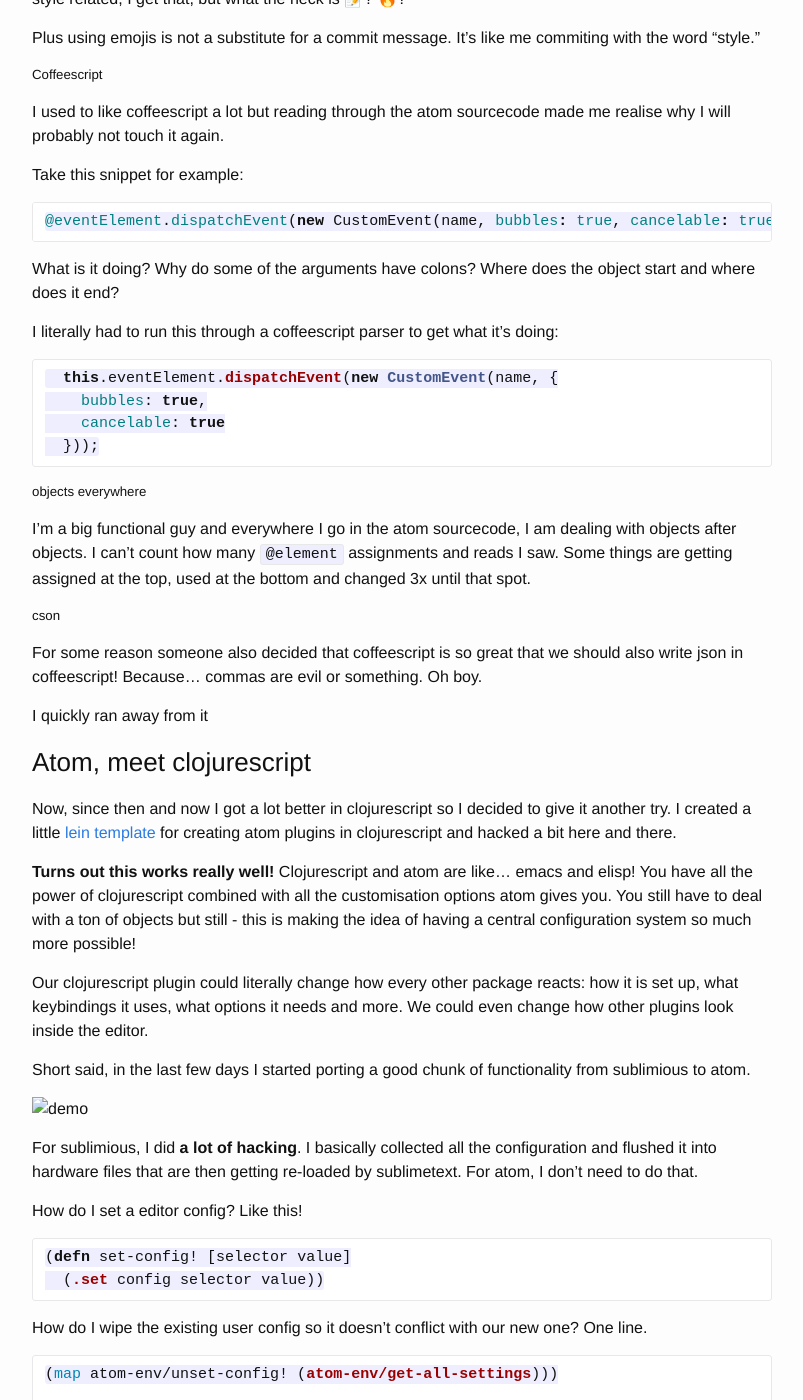
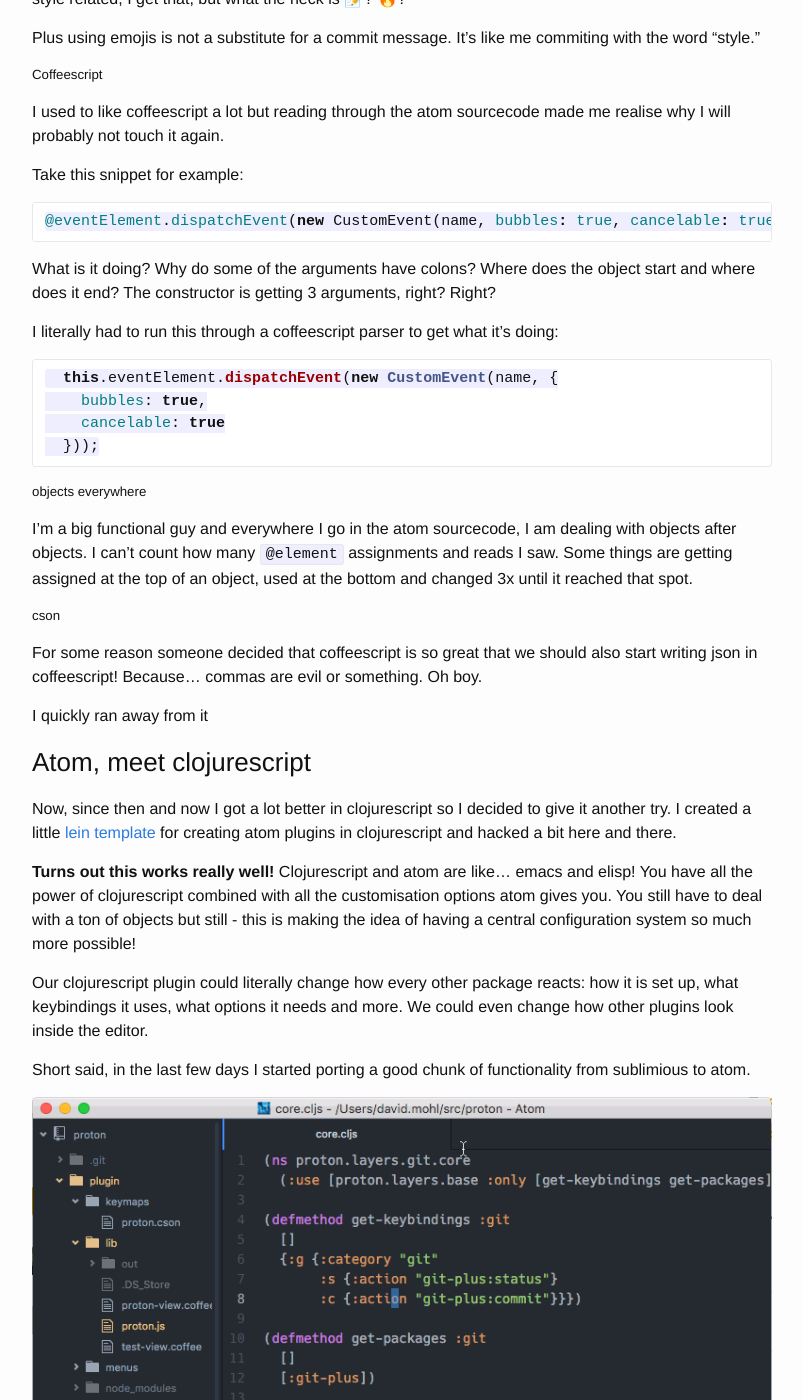
Before and after one commit to dvcrn/dvcrn.github.io, a Jekyll site: the page built from _posts/2015-11-27-spacemacs-for-atom.markdown, in a window 1280 px wide and 1400 px high, scrolled down 1265 px. Shown: the whole window, without its empty margins (238-1041 px from the left). Built offline with Jekyll 4.4.1, drawn with Linux system fonts in a browser that asks for light colours; some of the changed text lies outside the part shown.

Commit message:
typos and grammar

````diff
--- a/_posts/2015-11-27-spacemacs-for-atom.markdown
+++ b/_posts/2015-11-27-spacemacs-for-atom.markdown
@@ -41,7 +41,7 @@
 @eventElement.dispatchEvent(new CustomEvent(name, bubbles: true, cancelable: true))
 ```
 
-What is it doing? Why do some of the arguments have colons? Where does the object start and where does it end?
+What is it doing? Why do some of the arguments have colons? Where does the object start and where does it end? The constructor is getting 3 arguments, right? Right?
 
 I literally had to run this through a coffeescript parser to get what it's doing:
 
@@ -54,10 +54,10 @@
 
 ##### objects everywhere
 
-I'm a big functional guy and everywhere I go in the atom sourcecode, I am dealing with objects after objects. I can't count how many `@element` assignments and reads I saw. Some things are getting assigned at the top, used at the bottom and changed 3x until that spot.
+I'm a big functional guy and everywhere I go in the atom sourcecode, I am dealing with objects after objects. I can't count how many `@element` assignments and reads I saw. Some things are getting assigned at the top of an object, used at the bottom and changed 3x until it reached that spot.
 
 ##### cson
-For some reason someone also decided that coffeescript is so great that we should also write json in coffeescript! Because... commas are evil or something. Oh boy.
+For some reason someone decided that coffeescript is so great that we should also start writing json in coffeescript! Because... commas are evil or something. Oh boy.
 
 
 I quickly ran away from it
@@ -72,9 +72,9 @@
 
 Short said, in the last few days I started porting a good chunk of functionality from sublimious to atom.
 
-![demo](../images/proton-demo.gif)
+![demo](/images/proton-demo.gif)
 
-For sublimious, I did __a lot of hacking__. I basically collected all the configuration and flushed it into hardware files that are then getting re-loaded by sublimetext. For atom, I don't need to do that.
+For sublimious, I did __a lot of hacking__. I basically collected all the configuration and flushed it into real files that are then getting re-loaded by sublimetext. For atom, I don't need to do that.
 
 How do I set a editor config? Like this!
 
````
Also changed, not shown: other parts of _posts/2015-11-27-spacemacs-for-atom.markdown (+4 -4 lines).
